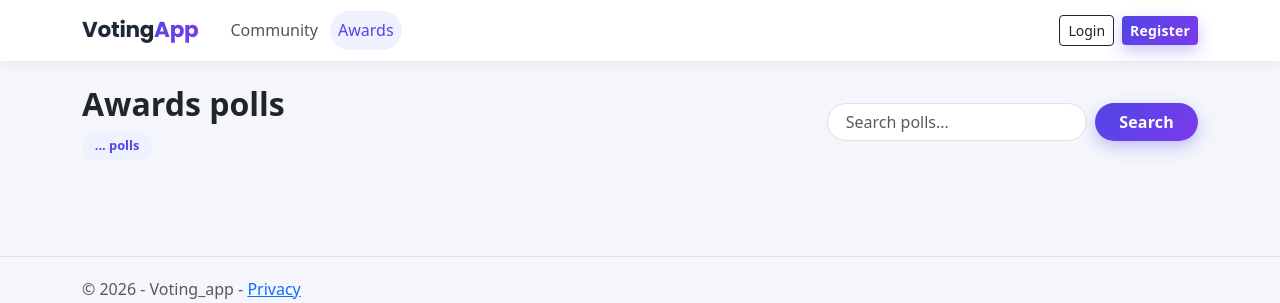
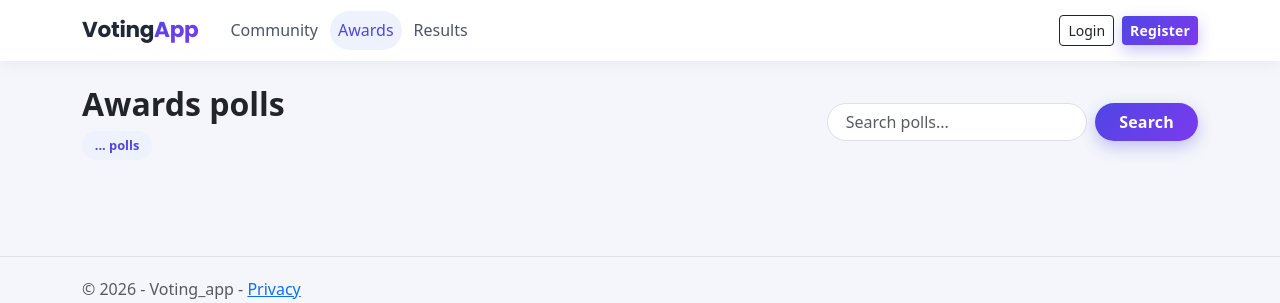
Before and after one commit to yvanaflayhan/VotingApp, an ASP.NET Core app: page /Polls/Awards in a window 1280 px wide. Shown: the top 303 px of the page. Run offline with ASP.NET Core 8, Linux system fonts and the light colour scheme; data that the repository does not hold is empty; some libraries are stand-ins or nearby versions.

Commit message:
Add Results link and placeholder page

```diff
--- a/Controllers/PollsController.cs
+++ b/Controllers/PollsController.cs
@@ -22,6 +22,9 @@ namespace Voting_app.Controllers
         public IActionResult Community() => ShowPolls(PollType.Community);
 
         public IActionResult Awards() => ShowPolls(PollType.Awards);
+
+        // "Results": the finished polls and their winners (the data comes later, by AJAX)
+        public IActionResult Results() => View();
 
         // "My polls" is for users. The admin manages polls from the tables.
         [Authorize]
@@ -57,7 +60,6 @@ namespace Voting_app.Controllers
         [ValidateAntiForgeryToken]
         public async Task<IActionResult> Vote(int pollId, int choiceId) =>
             ToJson(await _votes.VoteAsync(pollId, choiceId, CurrentUserId!, IsAdmin));
-
 
         //Create
         [Authorize]
--- /dev/null
+++ b/Views/Polls/Results.cshtml
@@ -0,0 +1,6 @@
+@{
+    ViewData["Title"] = "Results";
+}
+
+<h2 class="fw-bold mb-1">Results</h2>
+<p class="text-muted">The finished polls and their winners will appear here.</p>
--- a/Views/Shared/_Layout.cshtml
+++ b/Views/Shared/_Layout.cshtml
@@ -51,26 +51,35 @@
                                     <a class="nav-link dropdown-toggle @(controller == "Polls" && (action == "Community" || action == "Mine") ? "active" : "")"
                                        href="#" role="button" data-bs-toggle="dropdown" aria-expanded="false">Community</a>
                                     <ul class="dropdown-menu border-0 shadow rounded-4 p-2">
-                                        <li><a class="dropdown-item rounded-3" asp-controller="Polls" asp-action="Community">Community polls</a></li>
-                                        <li><a class="dropdown-item rounded-3" asp-controller="Polls" asp-action="Mine">My polls</a></li>
+                                        <li><a class="dropdown-item rounded-3" asp-controller="Polls"
+                                                   asp-action="Community">Community polls</a></li>
+                                            <li><a class="dropdown-item rounded-3" asp-controller="Polls" asp-action="Mine">My
+                                                polls</a></li>
                                             </ul>
                                         </li>
                                     }
                             else
                                     {
                                         <li class="nav-item">
-                                    <a class="nav-link @Active("Polls", "Community")" asp-controller="Polls" asp-action="Community">Community</a>
+                                            <a class="nav-link @Active("Polls", "Community")" asp-controller="Polls"
+                                               asp-action="Community">Community</a>
                                         </li>
                                     }
 
                                     <li class="nav-item">
-                                <a class="nav-link @Active("Polls", "Awards")" asp-controller="Polls" asp-action="Awards">Awards</a>
+                                        <a class="nav-link @Active("Polls", "Awards")" asp-controller="Polls"
+                                           asp-action="Awards">Awards</a>
+                                    </li>
+
+                                    <li class="nav-item">
+                                        <a class="nav-link" asp-controller="Polls" asp-action="Results">Results</a>
                                     </li>
 
                                     @if (isAdmin)
                                     {
                                         <li class="nav-item">
-                                    <a class="nav-link @Active("Admin", "Users")" asp-controller="Admin" asp-action="Users">Users</a>
+                                            <a class="nav-link @Active("Admin", "Users")" asp-controller="Admin"
+                                               asp-action="Users">Users</a>
                                         </li>
                                     }
                                 </ul>
@@ -81,13 +90,15 @@
                                         <div class="d-flex align-items-center gap-2 flex-wrap">
                                             <span class="fw-medium text-secondary">Hello, @User.Identity!.Name</span>
                                             <form asp-controller="Account" asp-action="Logout" method="post" class="m-0">
-                                        <button type="submit" class="btn btn-outline-dark btn-sm rounded-pill px-3">Logout</button>
+                                                <button type="submit"
+                                                        class="btn btn-outline-dark btn-sm rounded-pill px-3">Logout</button>
                                             </form>
                                         </div>
                                     }
                                     else
                                     {
-                                <a class="btn btn-outline-dark btn-sm me-2" asp-controller="Account" asp-action="Login">Login</a>
+                                        <a class="btn btn-outline-dark btn-sm me-2" asp-controller="Account"
+                                           asp-action="Login">Login</a>
                                         <a class="btn btn-primary btn-sm" asp-controller="Account" asp-action="Register">Register</a>
                                     }
                                 </div>
```
Lines whose indentation alone changed are shown as unchanged.
